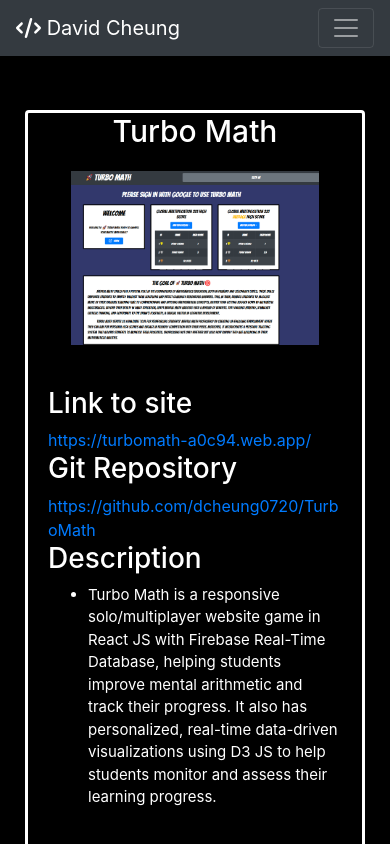
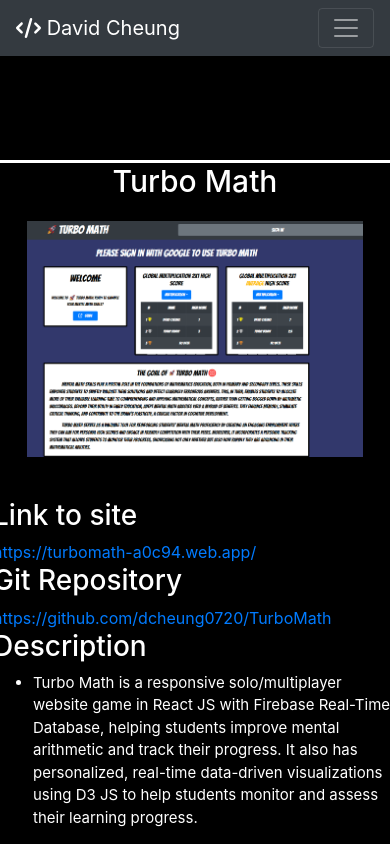
Before and after one commit to dcheung0720/Portfolio, a React (Create React App) app: page /#/Projects in a window 390 px wide. Built offline with nearby package versions, Linux system fonts and the light colour scheme.

Commit message:
Project more responsive

```diff
--- a/src/components/Projects.js
+++ b/src/components/Projects.js
@@ -75,14 +75,14 @@
     }
 
 
-    return (<Container  style = {{position: "absolute", top: 100, left: "50%", transform: "translate(-50%, 0)"}}>
+    return (<Container  style = {{position: "absolute", top: 150, left: "50%", transform: "translate(-50%, 0)", width: "100%"}}>
         <Row>
             <Col style = {{display: "flex", justifyContent:"center", flexWrap: "wrap"}}>{Object.values(projects).map(item => {
                 return(
-                    <Card md = {6} xs = {12} lg = {4} style={{ maxWidth: "400px", border: "3px solid white", backgroundColor: "black", margin: "10px" }}>
-                        <Card.Title style = {{fontSize: "30px"}}>{item["Name"]}</Card.Title>
+                    <Card md = {6} xs = {12} lg = {4} style={{ minWidth: "450px", maxWidth: "450px", border: "3px solid white", backgroundColor: "black", margin: "10px" }}>
+                        <Card.Title md = {6} xs = {12} lg = {4}  style = {{fontSize: "30px"}}>{item["Name"]}</Card.Title>
                         <Card.Title>
-                            <Card.Img   src= {item["Image"]}  style = {{padding: "10px", height: "auto", width: "80%"}} />
+                            {item["Image"] !== "" && <Card.Img   src= {item["Image"]}  style = {{padding: "10px", height: "auto", width: "80%"}} />}
                         </Card.Title>
                         <Card.Body style = {{textAlign: "left"}}>
                             {item["LinkToSite"] !== "" && <div>
```
